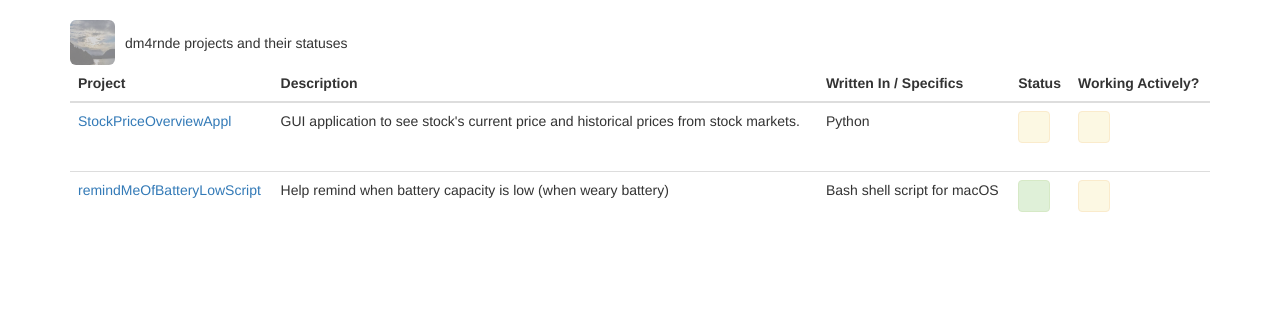
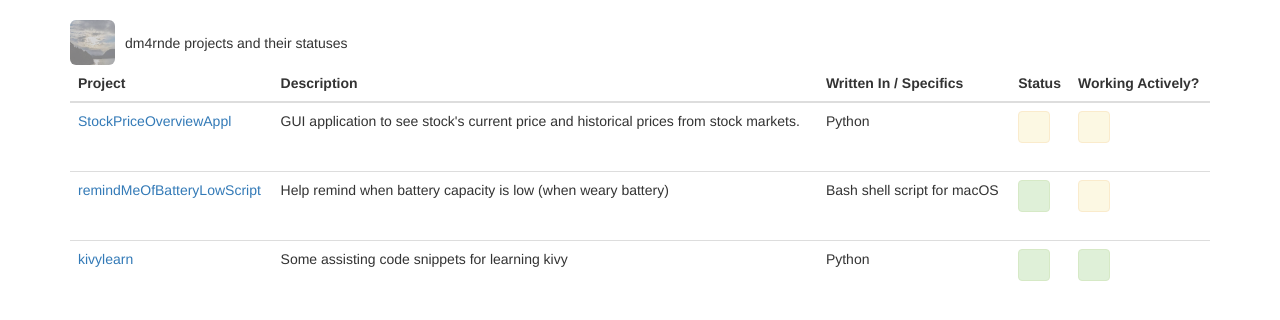
Before and after one commit to dm4rnde/dm4rnde.github.io, a plain HTML site: page index.html in a window 1280 px wide. Drawn offline with Linux system fonts and the light colour scheme.

Commit message:
add kivylearn

```diff
--- a/index.html
+++ b/index.html
@@ -66,6 +66,17 @@
             <div class="alert alert-warning box" title="not working on it actively"> &nbsp; </div>
           </td>
         </tr>
+        <tr>
+          <td><a href="https://github.com/dm4rnde/kivylearn">kivylearn</a></td>
+          <td>Some assisting code snippets for learning kivy</td>
+          <td>Python</td>
+          <td>
+            <div class="alert alert-success box" title="works"> &nbsp; </div>
+          </td>
+          <td>
+            <div class="alert alert-success box" title="not working on it actively"> &nbsp; </div>
+          </td>
+        </tr>
       </tbody>
     </table>
   </div>
```
